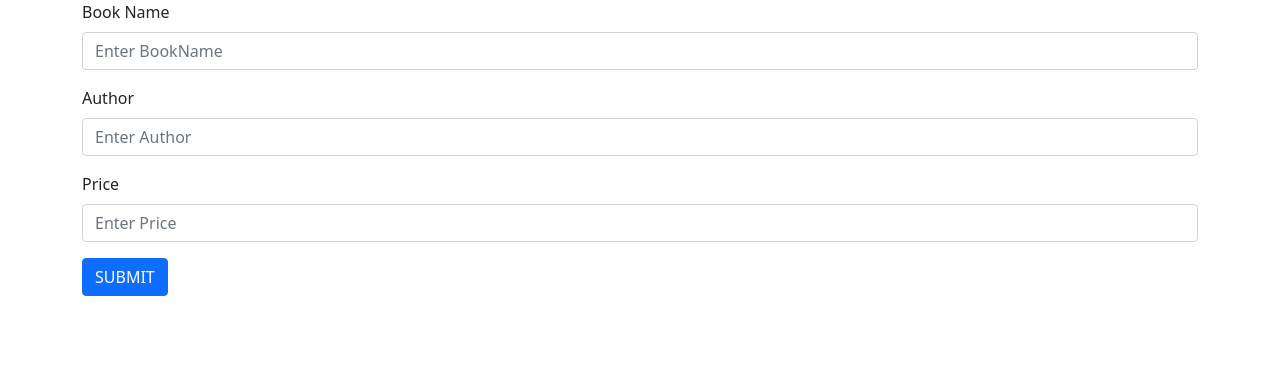
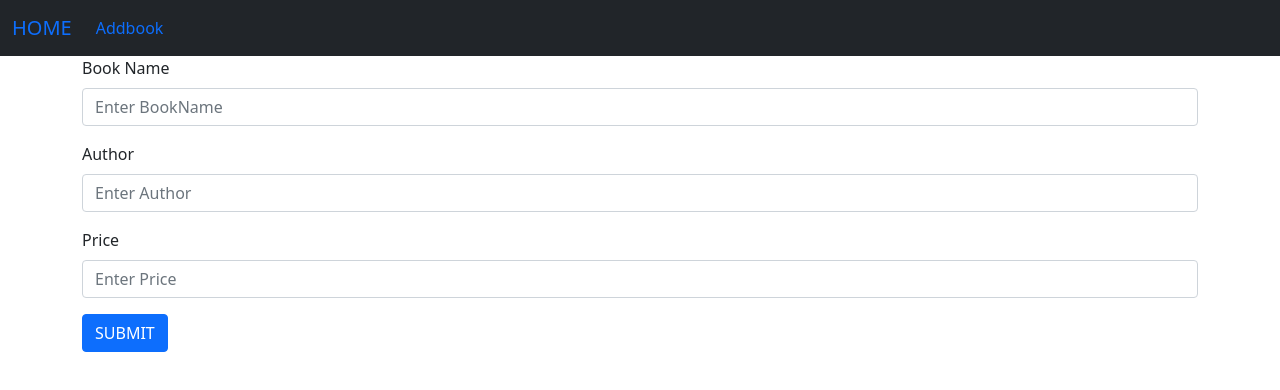
Before and after one commit to adhiponnuzz/libraryreactapp, a React (Create React App) app: page /add in a window 1280 px wide. Shown: the top 390 px of the page. Built offline with nearby package versions, Linux system fonts and the light colour scheme.

Commit message:
navbar finished

```diff
--- a/src/App.js
+++ b/src/App.js
@@ -6,19 +6,23 @@ import Login from './component/Login';
 import { BrowserRouter, Route, Routes } from 'react-router-dom';
 import Register from './component/Register';
 import Addbook from './component/Addbook';
+import Navbar from './component/Navbar';
 
 
 function App() {
   return (
 
     <>
-    <Addbook/>
+
+
     <BrowserRouter>
 
     <Routes>
 
       <Route path="/" exact element={<Login/>}/>
       <Route path="/Register" exact element={<Register/>}/>
+      <Route path="/add" exact element={<Addbook/>}/>
+
 
     </Routes>
 
--- a/src/component/Addbook.js
+++ b/src/component/Addbook.js
@@ -1,4 +1,5 @@
 import React, { useState } from 'react'
+import Navbar from './Navbar'
 
 const Addbook = () => {
     var [bookname,setBookname]=useState("")
@@ -17,6 +18,7 @@ const Addbook = () => {
 
   return (
     <div>
+        <Navbar/>
 
 <div class="container">
     <div class="row">
--- /dev/null
+++ b/src/component/Navbar.js
@@ -0,0 +1,35 @@
+import React from 'react'
+import { Link } from 'react-router-dom'
+
+const Navbar = () => {
+  return (
+    <div>
+
+<nav class="navbar navbar-expand-lg bg-dark">
+  <div class="container-fluid">
+    <Link to="/" class="navbar-brand">HOME</Link>
+
+    <button class="navbar-toggler" type="button" data-bs-toggle="collapse" data-bs-target="#navbarNav" aria-controls="navbarNav" aria-expanded="false" aria-label="Toggle navigation">
+      <span class="navbar-toggler-icon"></span>
+    </button>
+    <div class="collapse navbar-collapse" id="navbarNav">
+      <ul class="navbar-nav">
+        <li class="nav-item">
+            <Link to="/add" class="nav-link active">Addbook</Link>
+
+        </li>
+
+      </ul>
+    </div>
+  </div>
+</nav>
+
+
+
+
+
+    </div>
+  )
+}
+
+export default Navbar
--- a/src/component/Register.js
+++ b/src/component/Register.js
@@ -1,4 +1,6 @@
 import React, { useState } from 'react'
+import { Link } from 'react-router-dom'
+import Addbook from './Addbook'
 
 const Register = () => {
     var [name,setName]=useState("")
@@ -44,7 +46,10 @@ const Register = () => {
                     <input onChange={(e)=>{setCpassword(e.target.value)}} placeholder="Enter Confirm Password" type="password" name="" id="" class="form-control"/>
                 </div>
                 <div class="col col-12 col-sm-12 col-md-12 col-lg-12 col-xl-12 col-xxl-12">
-                    <button onClick={database} class="btn btn-primary">REGISTER</button>
+                    <Link to="/add" exact element={<Addbook/>}><button  onClick={database} class="btn btn-primary">REGISTER</button>
+</Link>
+
+
                 </div>
                 <div class="col col-12 col-6 col-sm-6 col-md-6 col-lg-6 col-xl-6 col-xxl">
                     <a href="/">Back To Login</a>
```
